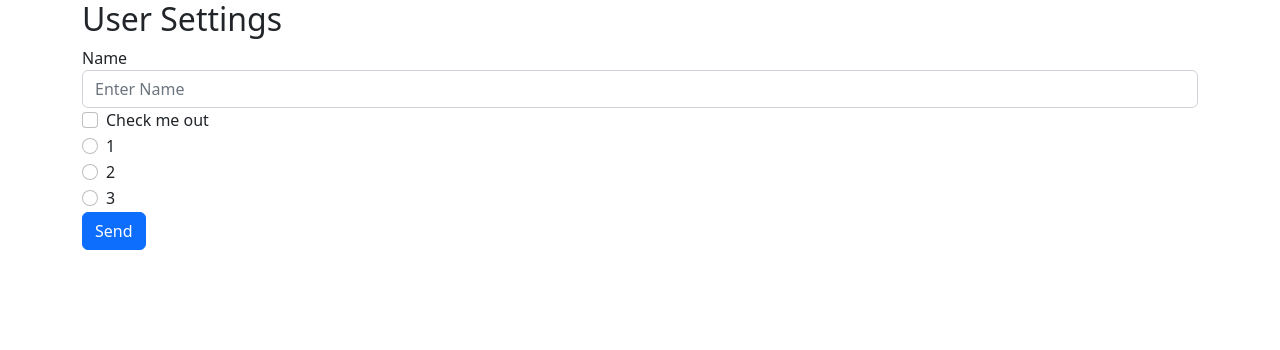
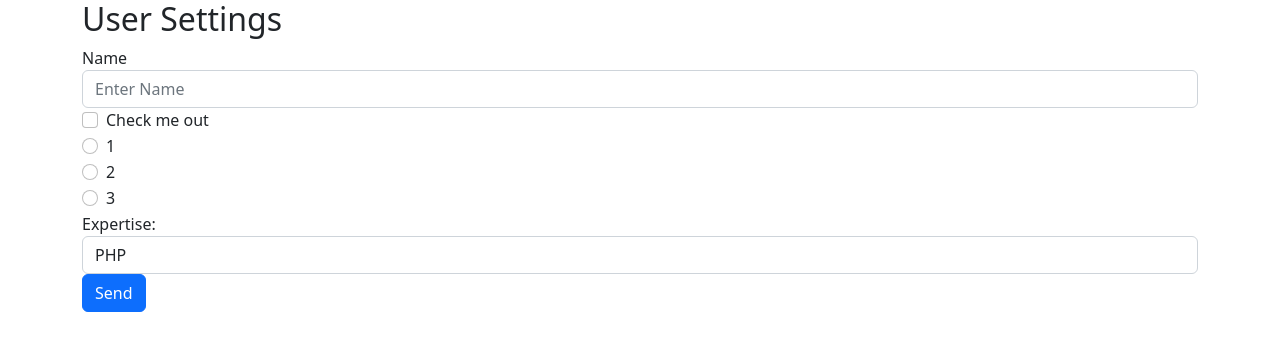
Before and after one commit to alymomdouh/TestAngularFormsProject, an Angular app: page / in a window 1280 px wide. Shown: the top 350 px of the page. Built offline with nearby package versions, Linux system fonts and the light colour scheme.

Commit message:
add select and options to form control

```diff
--- a/src/app/user-setting-form/user-setting-form.component.html
+++ b/src/app/user-setting-form/user-setting-form.component.html
@@ -9,17 +9,28 @@
             <input type="checkbox" class="form-check-input" id="exampleCheck1">
             <label class="form-check-label" for="exampleCheck1">Check me out</label>
         </div>
-        <div class="form-check form-check">
+        <div class="form-check">
             <input class="form-check-input" type="radio" name="inlineRadioOptions" id="inlineRadio1" value="option1">
             <label class="form-check-label" for="inlineRadio1">1</label>
         </div>
-        <div class="form-check form-check">
+        <div class="form-check">
             <input class="form-check-input" type="radio" name="inlineRadioOptions" id="inlineRadio2" value="option2">
             <label class="form-check-label" for="inlineRadio2">2</label>
         </div>
-        <div class="form-check form-check">
+        <div class="form-check">
             <input class="form-check-input" type="radio" name="inlineRadioOptions" id="inlineRadio3" value="option3">
             <label class="form-check-label" for="inlineRadio3">3 </label>
+        </div>
+        <div class="form-group">
+            <label for="expertise" class="col-sm-2 control-label">Expertise:</label>
+            <select class="form-control inputstl" id="expertise">
+                <option>PHP</option>
+                <option>Java</option>
+                <option>HTML</option>
+                <option>CSS</option>
+                <option>Bootstrap</option>
+                <option>SQL</option>
+            </select>
         </div>
         <button class="btn btn-primary">Send</button>
     </form>
```
